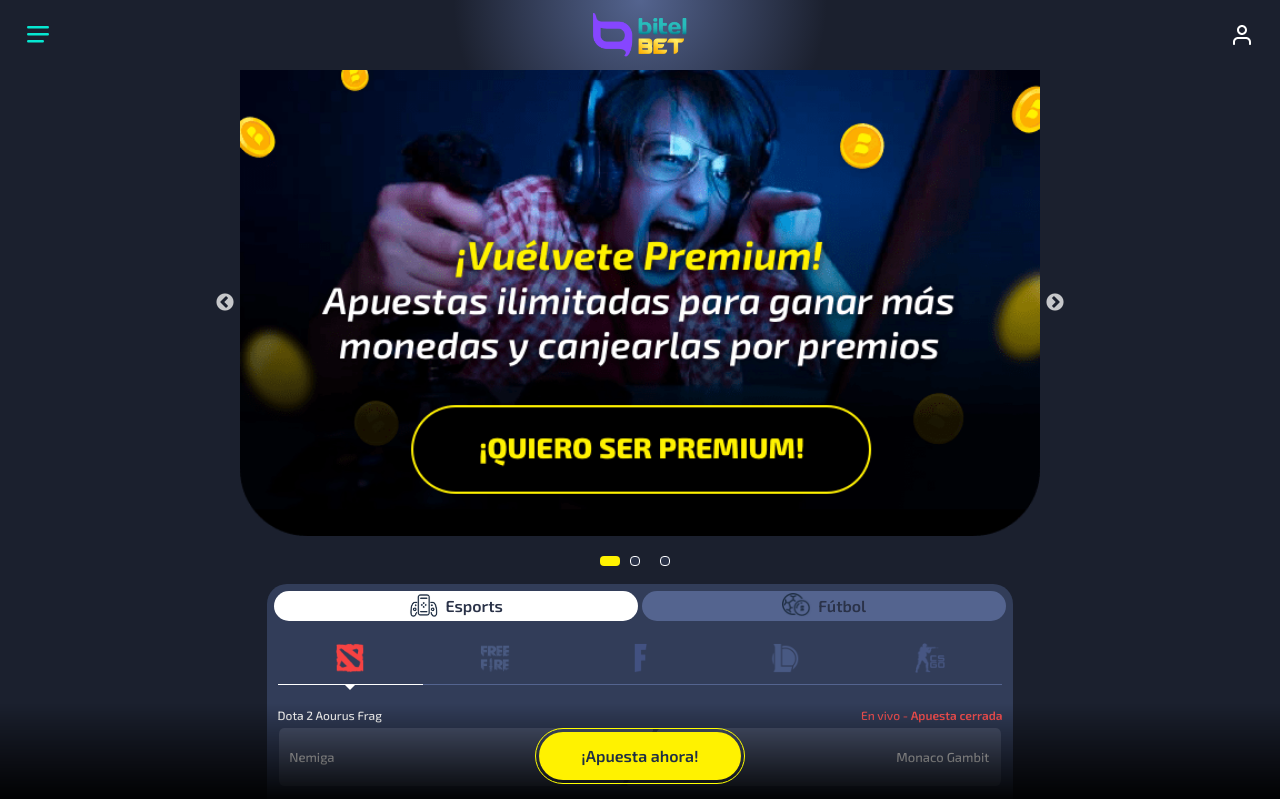
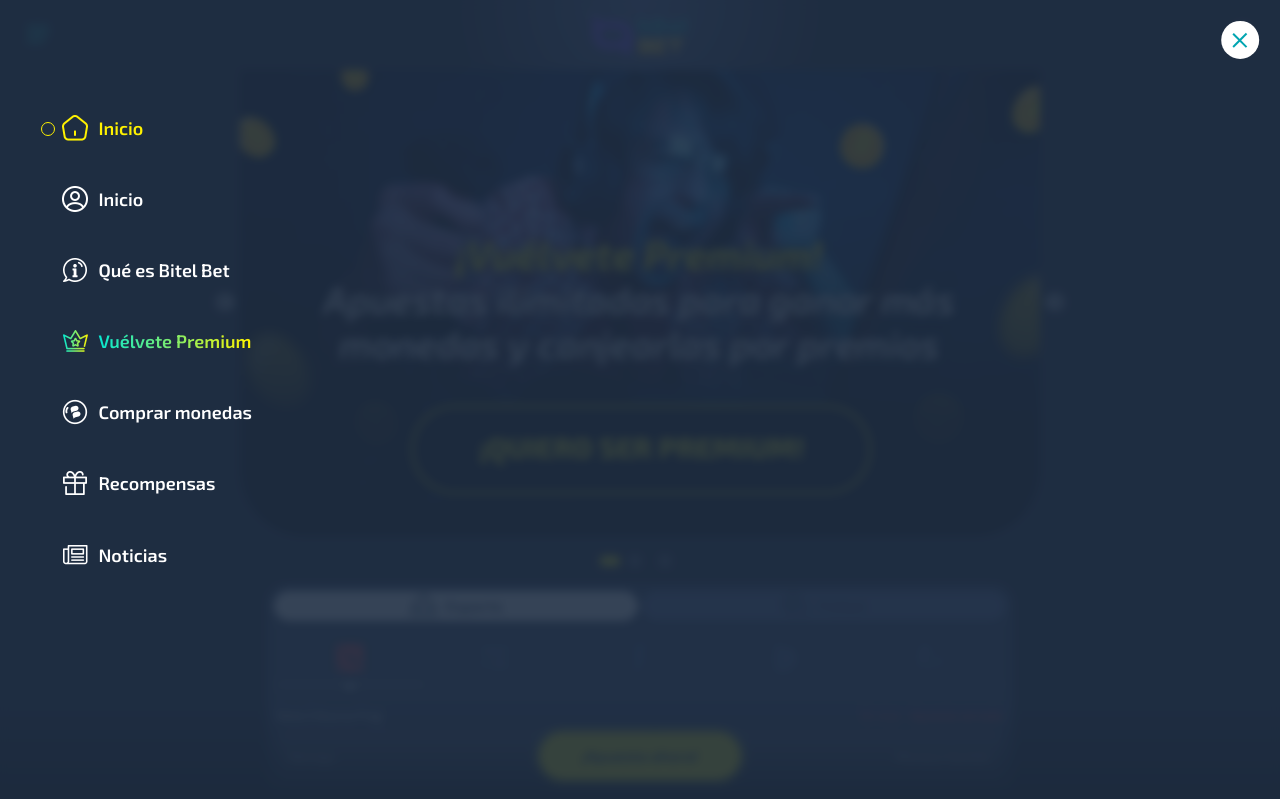
Before and after one commit to germansalamanca/bitel-bet, a website: page 1-home.html in a window 1280 px wide. Both pictures are taken after a click on the button 38 px from the left and 34 px from the top of the page. Shown: the top 799 px of the page. Drawn offline with nearby package versions, Linux system fonts and the light colour scheme.

Commit message:
Add main menu

```diff
--- a/1-home.html
+++ b/1-home.html
@@ -13,10 +13,59 @@
   <title>Bitel Bet</title>
 </head>
 <body>
+  <div class="glass" id="main-menu-wrapper">
+    <button class="btn btn-close-popup" aria-label="cerrar" onclick="closePopup('#main-menu-wrapper')"></button>
+    <nav class="main-nav">
+      <ul id="main-menu" class="menu">
+        <li class="current">
+          <a href="#">
+            <span class="icon icon-menu-home"></span>
+            <span class="text">Inicio</span>
+          </a>
+        </li>
+        <li>
+          <a href="#">
+            <span class="icon icon-menu-user"></span>
+            <span class="text">Inicio</span>
+          </a>
+        </li>
+        <li>
+          <a href="#">
+            <span class="icon icon-menu-bitel"></span>
+            <span class="text">Qué es Bitel Bet</span>
+          </a>
+        </li>
+        <li class="featured">
+          <a href="#">
+            <span class="icon icon-menu-premium"></span>
+            <span class="text">Vuélvete Premium</span>
+          </a>
+        </li>
+        <li>
+          <a href="#">
+            <span class="icon icon-menu-coin"></span>
+            <span class="text">Comprar monedas</span>
+          </a>
+        </li>
+        <li>
+          <a href="#">
+            <span class="icon icon-menu-reward"></span>
+            <span class="text">Recompensas</span>
+          </a>
+        </li>
+        <li>
+          <a href="#">
+            <span class="icon icon-menu-news"></span>
+            <span class="text">Noticias</span>
+          </a>
+        </li>
+      </ul>
+    </nav>
+  </div>
   <div class="page">
     <header id="header">
       <div class="header-content">
-        <button id="menu-toggler" class="btn" aria-label="Menú principal"></button>
+        <button id="menu-toggler" class="btn" aria-label="Menú principal" onclick="openPopup('#main-menu-wrapper')"></button>
         <figure class="logo">
           <a href="#">
             <img src="./img/logo-bitel-bet.png" alt="Inicio">
--- a/scss/_general.scss
+++ b/scss/_general.scss
@@ -91,6 +91,7 @@
   height: 100%;
   top: 0;
   z-index: 101;
+  padding: .5rem;
 }
 .gradient-overlay{
   position: fixed;
--- /dev/null
+++ b/scss/_menus.scss
@@ -0,0 +1,113 @@
+@import 'variables';
+
+ul.menu{
+  padding: 0;
+  margin: 0;
+  list-style: none;
+  li{
+    a{
+      text-decoration: none;
+    }
+  }
+}
+#main-menu-wrapper{
+  position: fixed;
+  display: none;
+  flex-direction: column;
+  padding: 1.3rem;
+  top: 0;
+  left: 0;
+  width: 100%;
+  height: 100%;
+  backdrop-filter: blur(5px);
+  background-color: rgba(32, 47, 68, 0.9);
+  z-index: 100;
+  .btn-close-popup{
+    align-self: flex-end;
+    flex-shrink: 0;
+  }
+}
+.main-nav{
+  margin-top: 1.6rem;
+}
+ul#main-menu{
+  padding-left: 2rem;
+  li{
+    font-size: 1.13rem;
+    font-weight: 700;
+    a{
+      display: flex;
+      color: $white;
+      padding: .9rem .5rem;
+      margin: .9rem 0;
+      align-items: center;
+      transition: all ease .4s;
+      &:hover{
+        color: $teal;
+      }
+      .icon{
+        $icon-size: 1.75rem;
+        width: $icon-size;
+        height: $icon-size;
+        filter: brightness(0) invert(1);
+        background: url(../img/icon-menu.png) no-repeat;
+        background-size: cover;
+        display: block;
+        margin-right: .6rem;
+        &.icon-menu-bitel{
+          background-position: calc($icon-size * -2) center;
+        }
+        &.icon-menu-user{
+          background-position: -$icon-size center;
+        }
+        &.icon-menu-premium{
+          background-position: calc($icon-size * -3) center;
+        }
+        &.icon-menu-coin{
+          background-position: calc($icon-size * -4) center;
+        }
+        &.icon-menu-reward{
+          background-position: calc($icon-size * -5) center;
+        }
+        &.icon-menu-news{
+          background-position: calc($icon-size * -6) center;
+        }
+      }
+    }
+    // li
+    &.featured{
+      .text{
+        background-image: linear-gradient(to right, $teal, $yellow 100%);
+        -webkit-background-clip: text;
+        background-clip: text;
+        -webkit-text-fill-color: transparent;
+      }
+      .icon{
+        filter: none;
+      }
+    }
+    &.current{
+      position: relative;
+      &:before{
+        $icon-size: 12px;
+        content: url('../');
+        display: block;
+        position: absolute;
+        width: $icon-size;
+        height: $icon-size;
+        border: 1px solid $yellow;
+        border-radius: 2rem;
+        left: -$icon-size;
+        top: calc(50% - ($icon-size / 2));
+
+      }
+      a{
+        color: $yellow;
+      }
+      .icon{
+        filter: none;
+      }
+    }
+  }
+
+}
--- a/scss/style.scss
+++ b/scss/style.scss
@@ -7,3 +7,4 @@
 @import 'bet-lists';
 @import 'popups';
 @import 'forms';
+@import 'menus';
```
Also changed, not shown: css/style.css, img/icon-menu.png (added).
